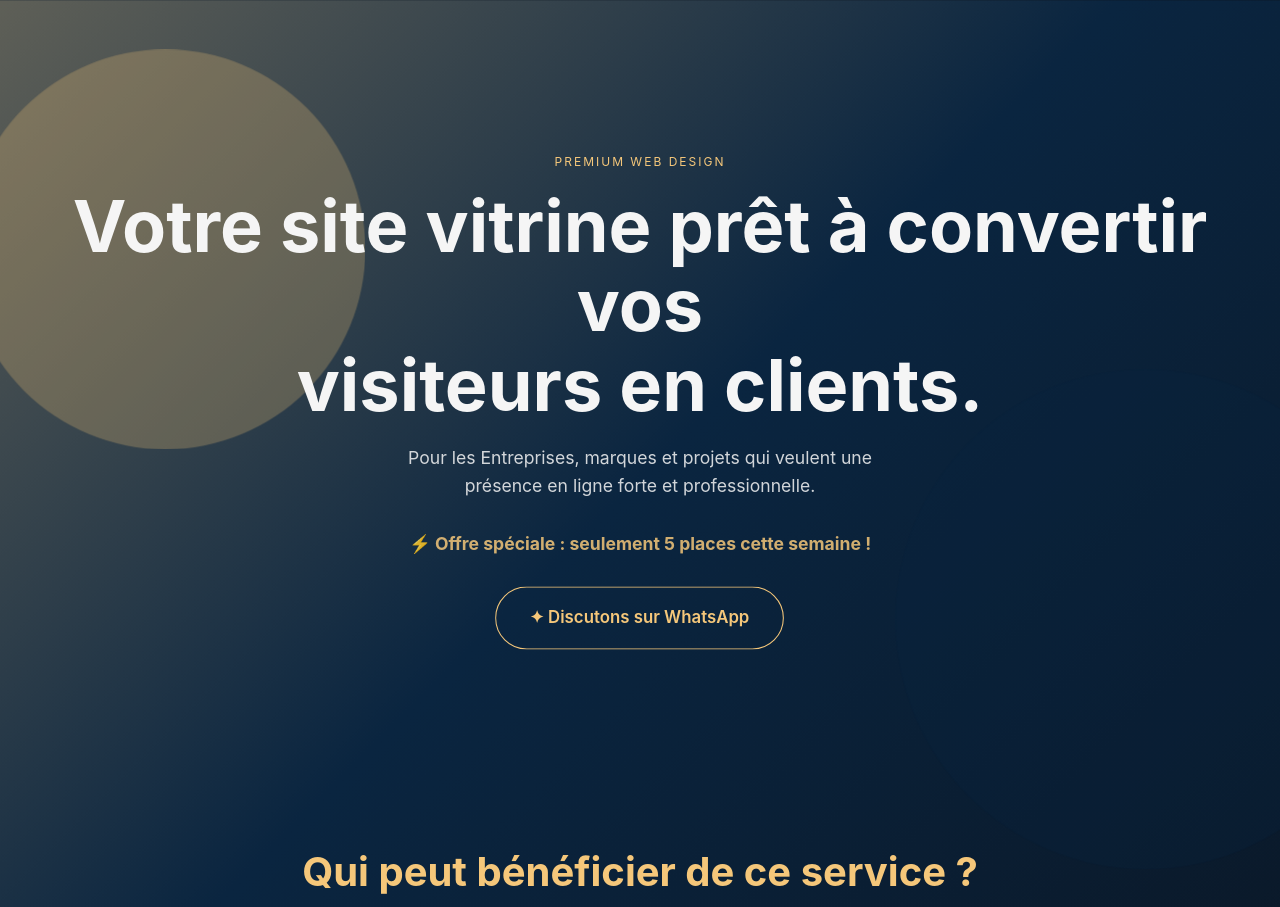
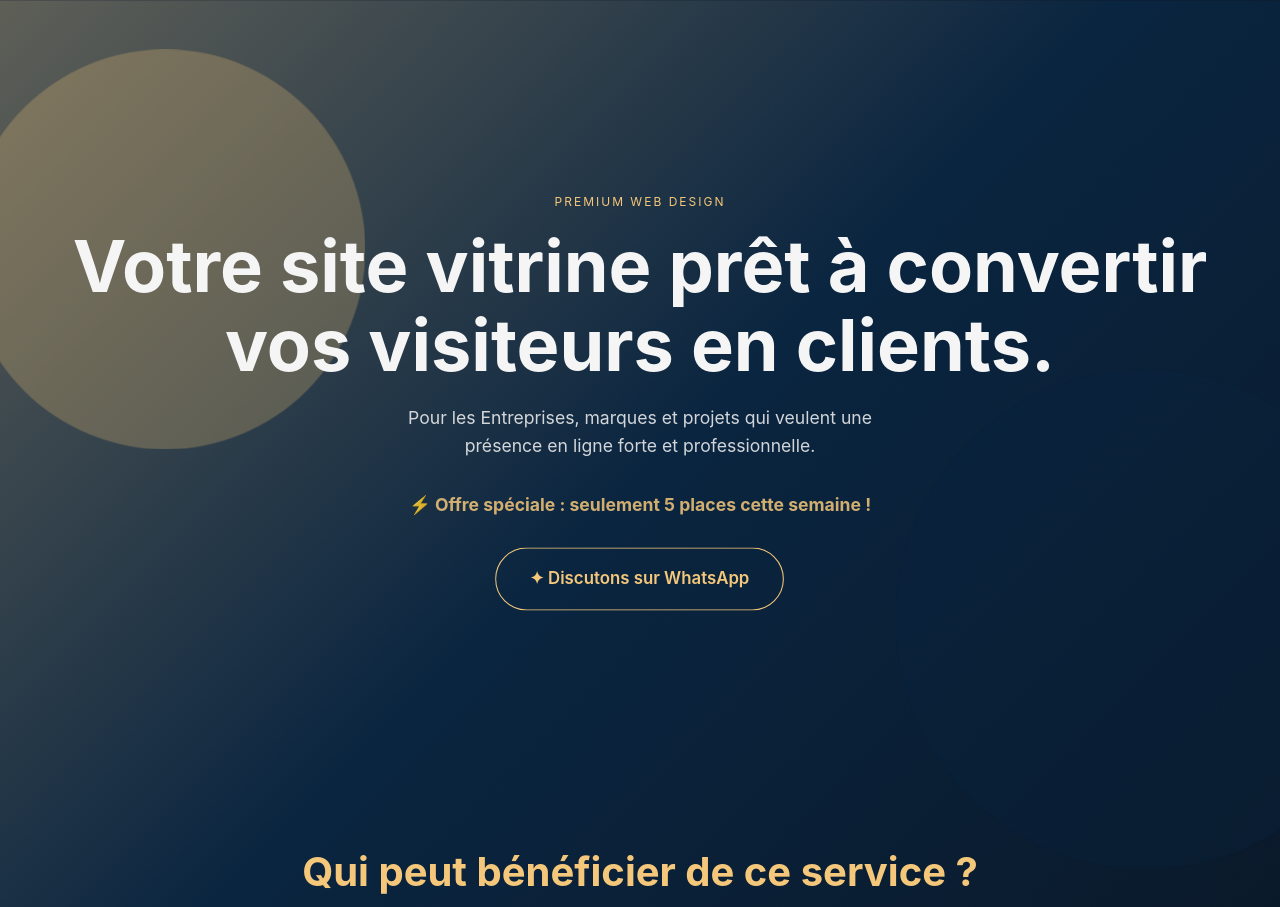
Before and after one commit to sitesprobj-gif/mon-site, a plain HTML site: page index.html in a window 1280 px wide. Shown: the top 907 px of the page. Drawn offline with Linux system fonts and the light colour scheme.

Commit message:
Mise à jour du site avec les dernières améliorations

```diff
--- a/index.html
+++ b/index.html
@@ -14,7 +14,7 @@
 
 <header class="hero animate">
   <span class="badge">PREMIUM WEB DESIGN</span>
-  <h1>Votre site vitrine prêt à convertir vos <br> visiteurs en clients.</h1>
+  <h1>Votre site vitrine prêt à convertir vos visiteurs en clients.</h1>
   <p>Pour les Entreprises, marques et projets qui veulent une présence en ligne forte et professionnelle.</p>
   <p class="offer">⚡ Offre spéciale : seulement <strong>5 places</strong> cette semaine !</p>
   <a href="https://wa.me/2290169213654?text=Salut%20!%20👋%20Je%20veux%20un%20site%20vitrine%20premium" class="btn">
```
